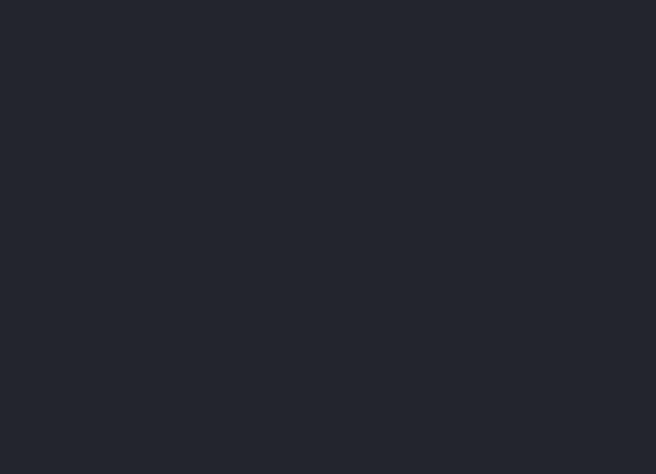
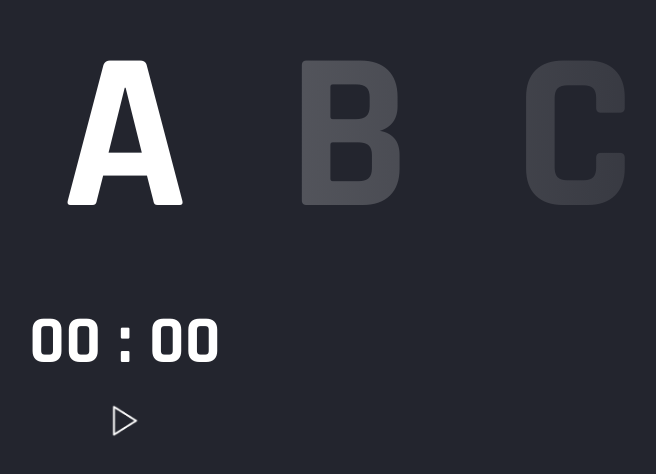
Before and after one commit to abxlfazl/AlphaSonic, a Preact app: page / in a window 1280 px wide. Shown: the part 194-668 px from the top of the page, without its empty margins (515-1171 px from the left). Built offline with nearby package versions, Linux system fonts and the light colour scheme.

Commit message:
create App

```diff
--- a/src/app.tsx
+++ b/src/app.tsx
@@ -1,22 +1,184 @@
-import { useEffect } from "preact/hooks";
+import { useEffect, useRef, useState } from "preact/hooks";
+import cn from "classnames";
+
+import { alphabets } from "./constants/Alphabets";
 
 function App() {
+  const step = useRef(0);
+  const timestamp = useRef(0);
+  const [mistakes, setMistakes] = useState(0);
+  const timerRef = useRef<HTMLDivElement>(null);
+  const [isFinish, setIsFinish] = useState(false);
+  const [isTyping, setIsTyping] = useState(false);
+  const wrapperRef = useRef<HTMLDivElement>(null);
+  const letters = useRef<Array<HTMLSpanElement>>();
+  const timerSecRef = useRef<HTMLSpanElement>(null);
+  const timerMilliSecRef = useRef<HTMLSpanElement>(null);
+
   useEffect(() => {
+    letters.current = Array.from(
+      wrapperRef.current?.children as HTMLCollectionOf<HTMLSpanElement>
+    );
+
     function onResize() {
       document.documentElement.style.setProperty(
         "--vH",
-        `${window.innerHeight / 100}px`
+        `${window.innerHeight * 0.01}px`
       );
+      console.log(window.innerHeight, window.outerHeight);
     }
 
+    onResize();
+
     window.addEventListener("resize", onResize);
+    window.addEventListener("orientationchange", onResize);
 
     return () => {
       window.removeEventListener("resize", onResize);
+      window.removeEventListener("orientationchange", onResize);
     };
   }, []);
 
-  return <></>;
+  useEffect(() => {
+    function handleTyping({ key, ctrlKey }: { key: string; ctrlKey: boolean }) {
+      const letter = key.toLowerCase();
+      const index = letter.charCodeAt(0) - 97;
+
+      if (
+        ctrlKey ||
+        isFinish ||
+        !(index >= 0 && letter === alphabets[index].toLowerCase())
+      ) {
+        return;
+      }
+
+      ++step.current;
+
+      wrapperRef.current?.style.setProperty(
+        "--step",
+        `${Math.min(step.current, 25)}`
+      );
+
+      if (step.current === index + 1) {
+        letters.current![index].style.setProperty("color", "#9AFECE");
+      } else {
+        letters.current![step.current - 1].style.setProperty(
+          "color",
+          "#FF7575"
+        );
+        setMistakes((prevState) => ++prevState);
+      }
+
+      if (step.current > 25) {
+        setIsFinish(true);
+        clearTimeout(timestamp.current);
+      } else if (!isTyping) {
+        setIsTyping(true);
+      }
+    }
+
+    window.addEventListener("keydown", handleTyping);
+
+    if (isTyping && !isFinish) {
+      let elapsedTime = 0;
+      const startTime = Date.now() - elapsedTime;
+
+      timestamp.current = setInterval(() => {
+        if (timerSecRef.current && timerMilliSecRef.current) {
+          elapsedTime = Date.now() - startTime;
+          const [sec, milliSec] = `${(elapsedTime / 1000) % 60}`.split(".");
+
+          timerSecRef.current.textContent = `0${sec}`.slice(-2);
+          timerMilliSecRef.current.textContent = `0${milliSec}`.slice(-2);
+        }
+      });
+    }
+
+    return () => {
+      window.removeEventListener("keydown", handleTyping);
+    };
+  }, [isTyping, isFinish]);
+
+  function handlePlayOrRefresh(): void {
+    if (isTyping) {
+      step.current = 0;
+      setIsTyping(false);
+      setIsFinish(false);
+      clearInterval(timestamp.current);
+      wrapperRef.current?.style.setProperty("--step", "0");
+      letters.current?.forEach((el) => {
+        el.style.setProperty("color", "");
+      });
+      timerSecRef.current!.textContent = "00";
+      timerMilliSecRef.current!.textContent = "00";
+    } else {
+      setIsTyping(true);
+    }
+  }
+
+  return (
+    <main className="text-[3vw] landscape:text-[1.17vw] h-screen flex flex-col justify-center">
+      <div class="flex text-[15em] relative justify-center">
+        <div className="w-full h-full absolute z-10 bg-gradient-primary" />
+        <div className="w-[calc(50%+0.5em)] ml-auto">
+          <div
+            ref={wrapperRef}
+            className={cn(
+              "flex w-max text-center -translate-x-[calc(1em*var(--step,0))] transition-opacity duration-300 ease-out",
+              {
+                "opacity-0": isFinish,
+              }
+            )}
+          >
+            {alphabets.map((letter) => (
+              <span key={letter} className="em:w-4">
+                {letter}
+              </span>
+            ))}
+          </div>
+        </div>
+        <div className="overflow-hidden absolute z-50 bottom-0 text-[0.2em]">
+          <span
+            className={cn(
+              "tracking-[0.2em] block transition-transform duration-700 ease-out",
+              {
+                "translate-y-0": isFinish,
+                "text-red": mistakes > 0,
+                "translate-y-full": !isFinish,
+                "text-green": mistakes == 0,
+              }
+            )}
+          >
+            {mistakes > 0 ? `Mistakes : ${mistakes}` : "Perfect"}
+          </span>
+        </div>
+      </div>
+      <div
+        ref={timerRef}
+        className={cn(
+          "em:text-7xl z-50 w-max mx-auto flex transition-transform duration-700 ease-out",
+          {
+            "em:-translate-y-10 scale-150": isFinish,
+          }
+        )}
+      >
+        <span ref={timerSecRef} className="em:w-8 text-right">
+          00
+        </span>
+        <span className="em:mx-1">:</span>
+        <span ref={timerMilliSecRef} className="em:w-8 text-left">
+          00
+        </span>
+      </div>
+
+      <button className="mx-auto em:mt-7" onClick={handlePlayOrRefresh}>
+        <img
+          className="em:w-10"
+          src={isTyping ? "./refresh.png" : "./play.png"}
+        />
+      </button>
+    </main>
+  );
 }
 
 export { App };
--- a/src/styles/global.css
+++ b/src/styles/global.css
@@ -1,8 +1,9 @@
 @import url("https://fonts.googleapis.com/css2?family=Rajdhani:wght@700&display=swap");
 
 #app {
-  flex-grow: 1;
+  flex: 1;
   display: flex;
+  overflow-x: hidden;
   flex-direction: column;
 }
 
@@ -22,6 +23,6 @@
   }
   a,
   button {
-    cursor: pointer;
+    @apply cursor-pointer outline-none;
   }
 }
```
